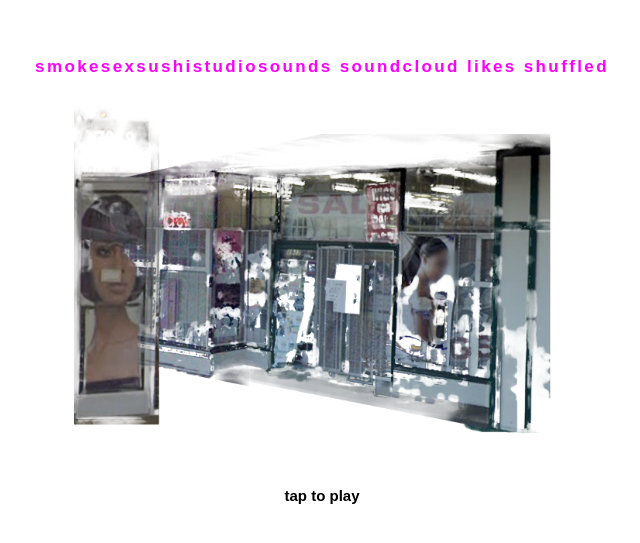
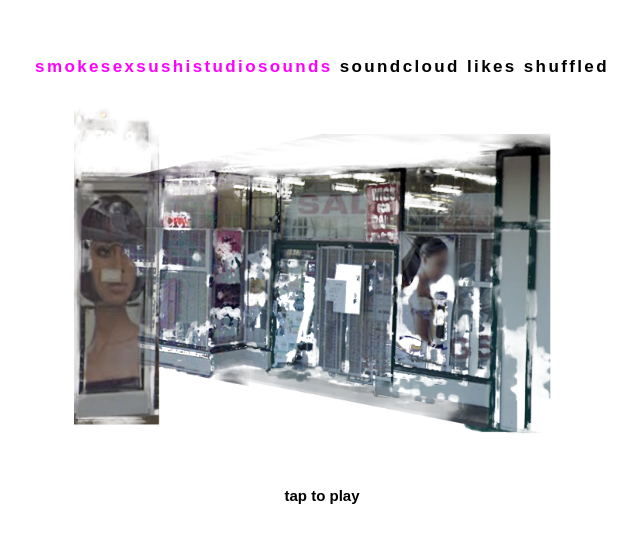
Before and after one commit to 1phonetucked-tech/smokesexsushistudiosounds, a website: page index.html in a window 1280 px wide. Shown: the part 109-652 px from the top of the page, without its empty margins (318-958 px from the left). Drawn offline with Linux system fonts and the light colour scheme.

Commit message:
pink only on the name

```diff
--- a/index.html
+++ b/index.html
@@ -20,8 +20,9 @@
   h1 {
     margin: 0; font-size: clamp(13px, 2.6vw, 17px); font-weight: 700;
     letter-spacing: .14em; text-transform: lowercase; text-align: center;
-    color: #f0f; opacity: 1;
+    color: #000; opacity: 1;
   }
+  #mark { color: #f0f; }
   #art { width: min(88vw, 62vh, 620px); display: block; opacity: 1; }
   #now { margin: 0; text-align: center; max-width: 40ch; min-height: 3em; }
   #t { display: block; font-size: 15px; line-height: 1.35; color: #000; }
@@ -30,7 +31,7 @@
 </head>
 <body>
 
-<h1>smokesexsushistudiosounds soundcloud likes shuffled</h1>
+<h1><span id="mark">smokesexsushistudiosounds</span> soundcloud likes shuffled</h1>
 <img id="art" alt="">
 <p id="now"><span id="t">tap to play</span><span id="a"></span></p>
 <audio id="au" preload="none"></audio>
```
